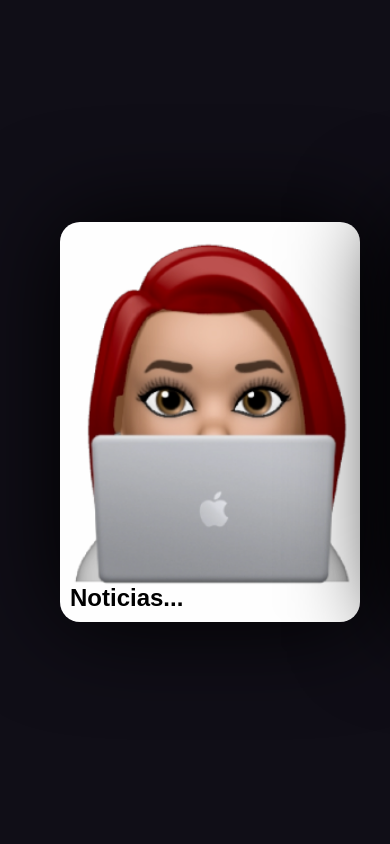
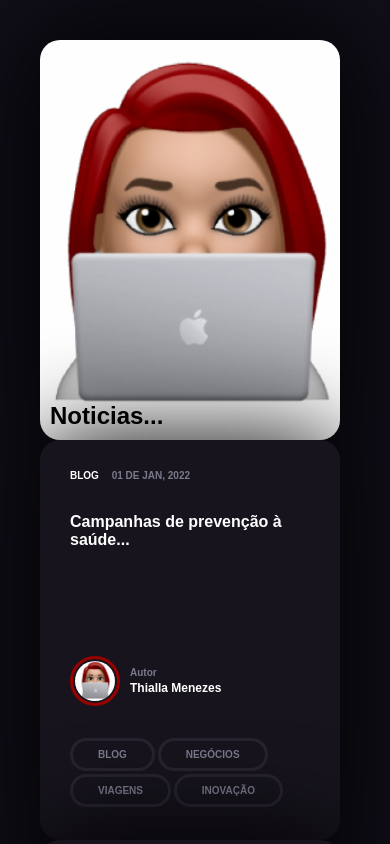
Before and after one commit to ThMenezes/Cards-Informativos, a plain HTML site: page index.html in a window 390 px wide. Drawn offline with Linux system fonts and the light colour scheme.

Commit message:
adicionando a responsividade com media

```diff
--- a/style.css
+++ b/style.css
@@ -136,3 +136,18 @@ body {
     color: #990000;
     border-color: #ffffff;
 }
+
+@media (max-width: 600px) {
+    .container {
+        display: block;
+        flex-direction: column;
+        justify-content: center;
+        align-content: center;
+        padding: 40px;
+        overflow: auto;
+    }
+
+    .cards {
+    margin-left: 0px;
+    }
+}
```
